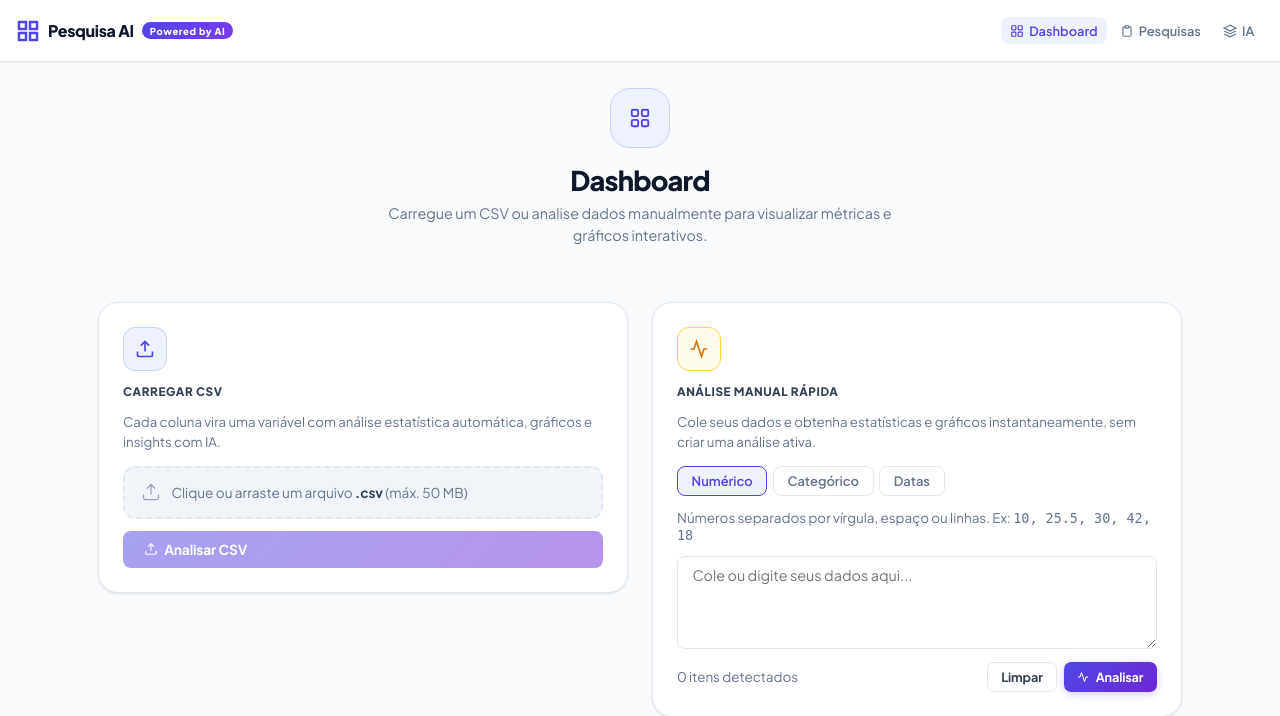
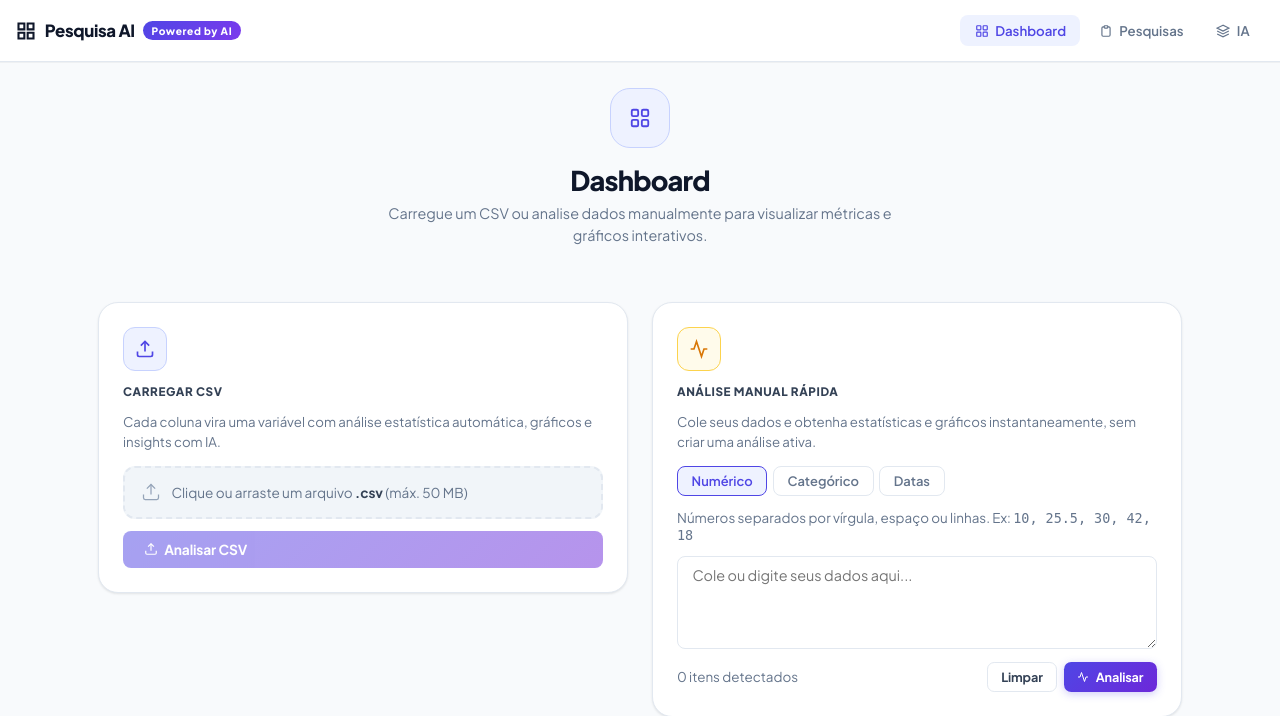
Before and after one commit to Thiagoolivs/Pesquisa-AI, a Django app: page / in a window 1280 px wide. Shown: the top 716 px of the page. Run offline with Django 5.2, Linux system fonts and the light colour scheme.

Commit message:
Atualizar o style.css

```diff
--- a/static/css/style.css
+++ b/static/css/style.css
@@ -45,8 +45,11 @@ body {
 }
 
 /* ── Navbar ──────────────────────────────────────────────────────────────── */
+/* Navbar principal */
 .navbar {
-  position: fixed; top: 0; left: 0; right: 0; z-index: 100;
+  position: fixed;
+  top: 0; left: 0; right: 0;
+  z-index: 100;
   background: rgba(255,255,255,0.95);
   backdrop-filter: blur(16px);
   border-bottom: 1px solid var(--border);
@@ -56,14 +59,19 @@ body {
   padding: 0 1rem;
   gap: 0.5rem;
   box-shadow: 0 1px 0 rgba(0,0,0,.04);
-  flex-wrap: wrap; /* permite quebrar linha em telas pequenas */
+  overflow-x: auto; /* permite scroll horizontal discreto no celular */
+  -webkit-overflow-scrolling: touch; /* suaviza scroll em iOS */
 }
 
+/* Esconde a barra de scroll visual */
+.navbar::-webkit-scrollbar { display: none; }
+
+/* Logo e badge */
 .navbar-brand {
   display: flex;
   align-items: center;
-  gap: 0.5rem;
-  font-size: 1rem;
+  gap: 0.55rem;
+  font-size: 1.05rem;
   font-weight: 800;
   color: var(--text-heading);
   text-decoration: none;
@@ -71,76 +79,55 @@ body {
   letter-spacing: -0.02em;
 }
 
-.navbar-brand svg {
-  color: var(--primary);
-  width: 1.5em;
-  height: 1.5em;
-}
-
 .version-badge {
-  font-size: 0.6rem;
+  font-size: 0.64rem;
   font-weight: 800;
   background: linear-gradient(135deg, var(--primary), var(--purple));
   color: #fff;
-  padding: 0.15rem 0.5rem;
+  padding: 0.18rem 0.55rem;
   border-radius: 99px;
   letter-spacing: 0.06em;
   flex-shrink: 0;
 }
 
-/* Navbar links */
+/* Links da navbar */
 .navbar-links {
   display: flex;
-  gap: 0.2rem;
+  gap: 0.25rem;
   margin-left: auto;
   flex-shrink: 0;
-  flex-wrap: wrap; /* permite quebrar linha em telas pequenas */
 }
 
 .navbar-links a {
   display: flex;
   align-items: center;
-  gap: 0.3rem;
-  padding: 0.35rem 0.6rem;
+  gap: 0.4rem;
+  padding: 0.45rem 0.9rem;
   border-radius: var(--radius-sm);
-  font-size: 0.8rem;
+  font-size: 0.83rem;
   font-weight: 600;
   color: var(--text-muted);
   text-decoration: none;
   transition: all 0.18s;
-  white-space: normal; /* permite quebrar linha */
+  white-space: nowrap; /* mantém tudo numa linha */
 }
 
-.navbar-links a:hover {
-  background: var(--bg-subtle);
-  color: var(--text-heading);
-}
+.navbar-links a:hover { background: var(--bg-subtle); color: var(--text-heading); }
+.navbar-links a.active { background: var(--primary-light); color: var(--primary); }
 
-.navbar-links a.active {
-  background: var(--primary-light);
-  color: var(--primary);
-}
-
-/* Media query para telas pequenas */
-@media (max-width: 600px) {
+/* Media Query mínima para celulares */
+@media (max-width: 500px) {
   .navbar {
-    justify-content: space-between;
-    padding: 0 0.8rem;
-    height: auto;
-    flex-direction: column;
-    align-items: flex-start;
-  }
-  .navbar-links {
-    width: 100%;
-    justify-content: flex-start;
+    padding: 0 0.6rem;
     gap: 0.3rem;
   }
+
+  .navbar-brand { font-size: 1rem; }
+  .version-badge { font-size: 0.55rem; padding: 0.12rem 0.4rem; }
+
   .navbar-links a {
-    padding: 0.4rem 0.5rem;
+    padding: 0.35rem 0.6rem;
     font-size: 0.75rem;
-  }
-  .version-badge {
-    margin-top: 0.3rem;
   }
 }
 
```
